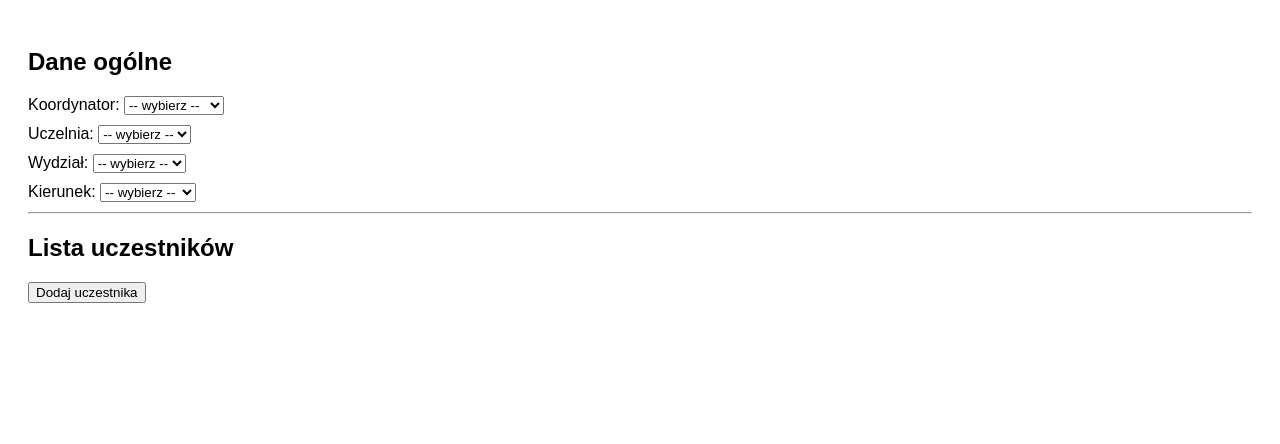
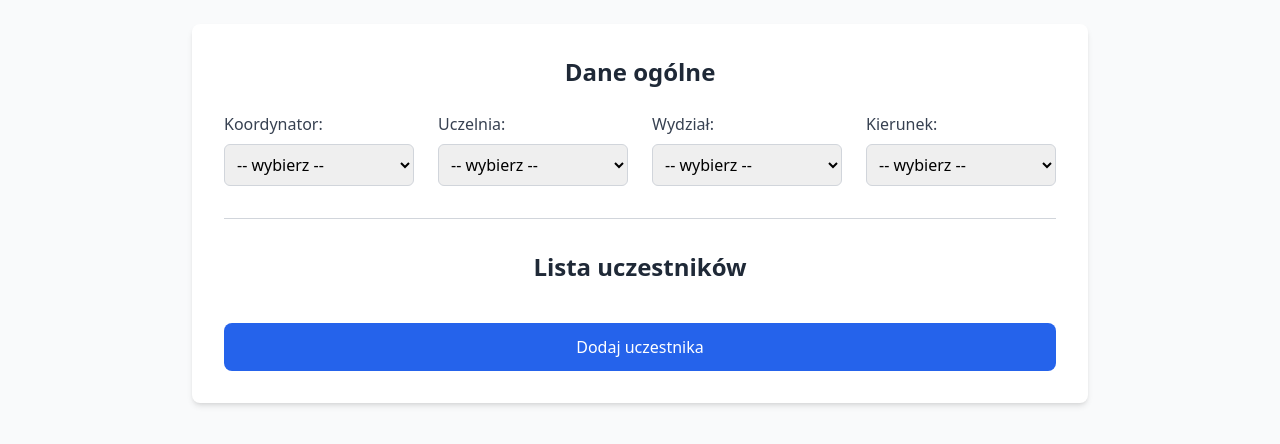
Before and after one commit to 9Kate6/9Kate6.github.io, a plain HTML site: page index.html in a window 1280 px wide. Drawn offline with nearby package versions, Linux system fonts and the light colour scheme.

Commit message:
Update index.html

```diff
--- a/index.html
+++ b/index.html
@@ -1,59 +1,65 @@
 <!DOCTYPE html>
-<html lang="pl">
+<html lang="pl" >
 <head>
-  <meta charset="UTF-8">
+  <meta charset="UTF-8" />
   <title>Formularz Koordynatora</title>
-  <style>
-    body { font-family: Arial; padding: 20px; }
-    .field { margin-bottom: 10px; }
-    .participant { margin: 10px 0; padding: 10px; border: 1px solid #ccc; }
-  </style>
+  <meta name="viewport" content="width=device-width, initial-scale=1" />
+  <!-- Dodaj Tailwind CDN -->
+  <script src="https://cdn.tailwindcss.com"></script>
 </head>
-<body>
+<body class="bg-gray-50 font-sans p-6">
 
-<h2>Dane ogólne</h2>
+  <div class="max-w-4xl mx-auto bg-white p-8 rounded-lg shadow-md">
+    <h2 class="text-2xl font-semibold mb-6 text-center text-gray-800">Dane ogólne</h2>
 
-<div class="field">
-  <label>Koordynator:</label>
-  <select id="koordynator">
+    <div class="grid grid-cols-1 md:grid-cols-4 gap-6 mb-8">
+      <div>
+        <label class="block mb-2 font-medium text-gray-700">Koordynator:</label>
+        <select id="koordynator" class="w-full border border-gray-300 rounded-md p-2 focus:ring-2 focus:ring-blue-500 focus:outline-none">
           <option value="">-- wybierz --</option>
           <option>Jan Kowalski</option>
           <option>Anna Nowak</option>
         </select>
       </div>
 
-<div class="field">
-  <label>Uczelnia:</label>
-  <select id="uczelnia">
+      <div>
+        <label class="block mb-2 font-medium text-gray-700">Uczelnia:</label>
+        <select id="uczelnia" class="w-full border border-gray-300 rounded-md p-2 focus:ring-2 focus:ring-blue-500 focus:outline-none">
           <option value="">-- wybierz --</option>
           <option>UJ</option>
           <option>PW</option>
         </select>
       </div>
 
-<div class="field">
-  <label>Wydział:</label>
-  <select id="wydzial">
+      <div>
+        <label class="block mb-2 font-medium text-gray-700">Wydział:</label>
+        <select id="wydzial" class="w-full border border-gray-300 rounded-md p-2 focus:ring-2 focus:ring-blue-500 focus:outline-none">
           <option value="">-- wybierz --</option>
           <option>WMiI</option>
           <option>WZiKS</option>
         </select>
       </div>
 
-<div class="field">
-  <label>Kierunek:</label>
-  <select id="kierunek">
+      <div>
+        <label class="block mb-2 font-medium text-gray-700">Kierunek:</label>
+        <select id="kierunek" class="w-full border border-gray-300 rounded-md p-2 focus:ring-2 focus:ring-blue-500 focus:outline-none">
           <option value="">-- wybierz --</option>
           <option>Informatyka</option>
           <option>Zarządzanie</option>
         </select>
       </div>
+    </div>
 
-<hr>
+    <hr class="my-8 border-gray-300" />
 
-<h2>Lista uczestników</h2>
-<div id="participants"></div>
-<button onclick="addParticipant()">Dodaj uczestnika</button>
+    <h2 class="text-2xl font-semibold mb-4 text-gray-800 text-center">Lista uczestników</h2>
+    <div id="participants" class="space-y-6"></div>
+
+    <button onclick="addParticipant()"
+      class="mt-6 w-full bg-blue-600 text-white py-3 rounded-lg hover:bg-blue-700 transition focus:outline-none focus:ring-4 focus:ring-blue-300">
+      Dodaj uczestnika
+    </button>
+  </div>
 
   <script>
   function addParticipant() {
@@ -62,30 +68,37 @@ function addParticipant() {
     const wydzial = document.getElementById('wydzial').value;
     const kierunek = document.getElementById('kierunek').value;
 
+    if (!koordynator || !uczelnia || !wydzial || !kierunek) {
+      alert("Proszę uzupełnić wszystkie dane ogólne przed dodaniem uczestnika.");
+      return;
+    }
+
     const container = document.getElementById('participants');
     const div = document.createElement('div');
-  div.className = 'participant';
+    div.className = 'participant border border-gray-300 rounded-lg p-6 bg-gray-50 shadow';
 
     div.innerHTML = `
-    <div class="field">
-      <label>Imię i nazwisko uczestnika:</label>
-      <input type="text" name="uczestnik[]">
+      <div class="mb-4">
+        <label class="block mb-1 font-medium text-gray-700">Imię i nazwisko uczestnika:</label>
+        <input type="text" name="uczestnik[]" class="w-full border border-gray-300 rounded-md p-2 focus:ring-2 focus:ring-blue-500 focus:outline-none" />
       </div>
-    <div class="field">
-      <label>Koordynator:</label>
-      <input type="text" name="koordynator[]" value="${koordynator}" readonly>
+      <div class="grid grid-cols-1 md:grid-cols-4 gap-4">
+        <div>
+          <label class="block mb-1 font-medium text-gray-700">Koordynator:</label>
+          <input type="text" name="koordynator[]" value="${koordynator}" readonly class="w-full bg-gray-200 border border-gray-300 rounded-md p-2" />
         </div>
-    <div class="field">
-      <label>Uczelnia:</label>
-      <input type="text" name="uczelnia[]" value="${uczelnia}" readonly>
+        <div>
+          <label class="block mb-1 font-medium text-gray-700">Uczelnia:</label>
+          <input type="text" name="uczelnia[]" value="${uczelnia}" readonly class="w-full bg-gray-200 border border-gray-300 rounded-md p-2" />
         </div>
-    <div class="field">
-      <label>Wydział:</label>
-      <input type="text" name="wydzial[]" value="${wydzial}" readonly>
+        <div>
+          <label class="block mb-1 font-medium text-gray-700">Wydział:</label>
+          <input type="text" name="wydzial[]" value="${wydzial}" readonly class="w-full bg-gray-200 border border-gray-300 rounded-md p-2" />
         </div>
-    <div class="field">
-      <label>Kierunek:</label>
-      <input type="text" name="kierunek[]" value="${kierunek}" readonly>
+        <div>
+          <label class="block mb-1 font-medium text-gray-700">Kierunek:</label>
+          <input type="text" name="kierunek[]" value="${kierunek}" readonly class="w-full bg-gray-200 border border-gray-300 rounded-md p-2" />
+        </div>
       </div>
     `;
 
```
Lines whose indentation alone changed are shown as unchanged.
